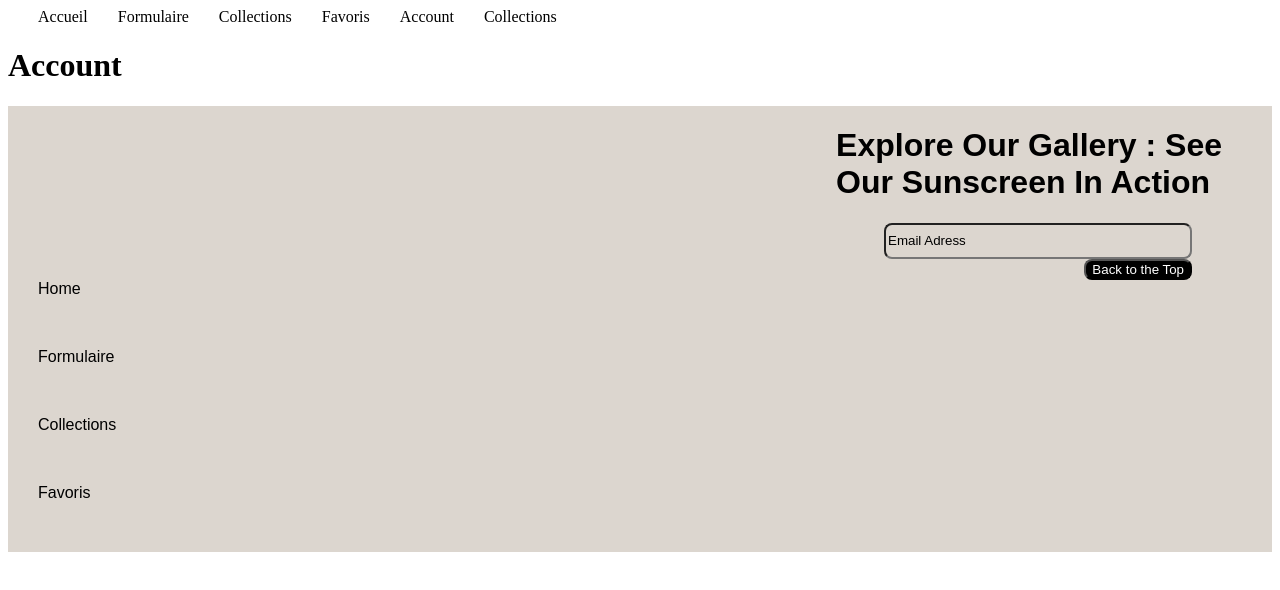
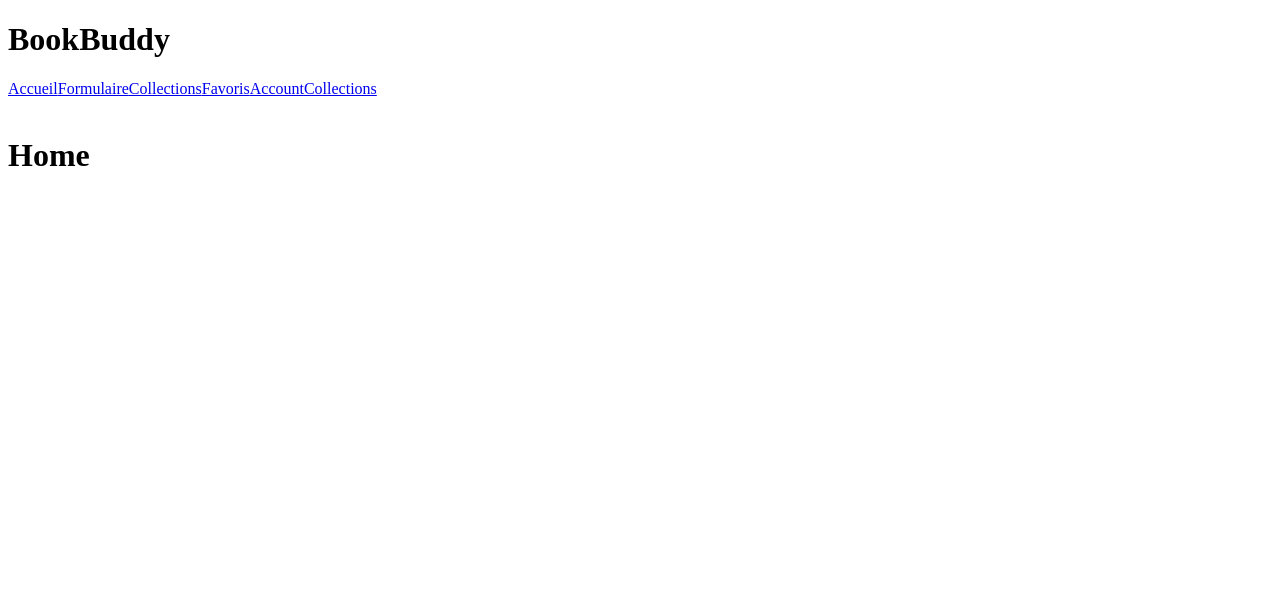
Before and after one commit to alyxandre-beniahia/bookBuddy, a React (Vite) app in the folder front-end/: page / in a window 1280 px wide. Shown: the top 590 px of the page. Built offline with nearby package versions, Linux system fonts and the light colour scheme; a web font is replaced by a local one.

Commit message:
add componant navbar in all pages

```diff
--- /dev/null
+++ b/front-end/src/components/navbar.jsx
@@ -0,0 +1,20 @@
+import { Link } from 'react-router-dom';
+
+function Navbar(){
+    return(
+        <header>
+            <h1>BookBuddy</h1>
+            <nav>
+            <Link to="/">Accueil</Link>
+            <Link to="/form">Formulaire</Link>
+            <Link to="/collections">Collections</Link>
+            <Link to="/favorites">Favoris</Link>
+            <Link to="/account">Account</Link>
+            <Link to="/collections">Collections</Link>
+            </nav>
+            <img src="" alt="" />
+        </header>
+    );
+}
+
+export default Navbar;
--- a/front-end/src/pages/account.jsx
+++ b/front-end/src/pages/account.jsx
@@ -1,45 +1,11 @@
-import React from 'react';
-import { Link } from 'react-router-dom';
-import './styles.css';
+import NavBar from '../components/navbar';
 
-function Account() {
-    return (
-        <div>
-            <header>
-                <nav>
-                    <Link to="/">Accueil</Link>
-                    <Link to="/form">Formulaire</Link>
-                    <Link to="/collections">Collections</Link>
-                    <Link to="/favorites">Favoris</Link>
-                    <Link to="/account">Account</Link>
-                    <Link to="/collections">Collections</Link>
-                </nav>
-                <h1>Account</h1>
-            </header>
-
-            <footer>
-                <div class="space">
-                <div class="phrase2">
-                <h1>Explore Our Gallery : See<br></br> Our Sunscreen In Action</h1>
-                </div>
-                <div class="phrase">
-                <label for="email"></label>
-                <input type="email" id="email" name="email" placeholder='Email Adress'></input>
-                </div>
-                <div class="phrase">
-                <button class="bouton">Back to the Top</button>
-                </div>
-                </div>
-                <div class="liens">
-                <nav>
-                    <Link to="/">Home</Link>
-                    <Link to="/form">Formulaire</Link>
-                    <Link to="/collections">Collections</Link>
-                    <Link to="/favorites">Favoris</Link>
-                </nav>
-                </div>
-            </footer>
-        </div>
+function Account(){
+    return(
+        <header>
+            <NavBar/>
+            <h1>Account</h1>
+        </header>
     );
 }
 
--- a/front-end/src/pages/collections.jsx
+++ b/front-end/src/pages/collections.jsx
@@ -1,44 +1,11 @@
-import { Link } from 'react-router-dom';
-import './styles.css';
+import NavBar from '../components/navbar';
 
 function Collections(){
-    return (
-        <div>
-            <header>
-                <nav>
-                    <Link to="/">Accueil</Link>
-                    <Link to="/form">Formulaire</Link>
-                    <Link to="/collections">Collections</Link>
-                    <Link to="/favorites">Favoris</Link>
-                    <Link to="/account">Account</Link>
-                    <Link to="/collections">Collections</Link>
-                </nav>
-                <h1>Account</h1>
-            </header>
-
-            <footer>
-                <div class="space">
-                <div class="phrase2">
-                <h1>Explore Our Gallery : See<br></br> Our Sunscreen In Action</h1>
-                </div>
-                <div class="phrase">
-                <label for="email"></label>
-                <input type="email" id="email" name="email" placeholder='Email Adress'></input>
-                </div>
-                <div class="phrase">
-                <button class="bouton">Back to the Top</button>
-                </div>
-                </div>
-                <div class="liens">
-                <nav>
-                    <Link to="/">Home</Link>
-                    <Link to="/form">Formulaire</Link>
-                    <Link to="/collections">Collections</Link>
-                    <Link to="/favorites">Favoris</Link>
-                </nav>
-                </div>
-            </footer>
-        </div>
+    return(
+        <header>
+            <NavBar/>
+            <h1>Collections</h1>
+        </header>
     );
 }
 
--- a/front-end/src/pages/favorites.jsx
+++ b/front-end/src/pages/favorites.jsx
@@ -1,44 +1,11 @@
-import { Link } from 'react-router-dom';
-import './styles.css';
+import NavBar from '../components/navbar';
 
 function Favorites(){
-    return (
-        <div>
-            <header>
-                <nav>
-                    <Link to="/">Accueil</Link>
-                    <Link to="/form">Formulaire</Link>
-                    <Link to="/collections">Collections</Link>
-                    <Link to="/favorites">Favoris</Link>
-                    <Link to="/account">Account</Link>
-                    <Link to="/collections">Collections</Link>
-                </nav>
-                <h1>Account</h1>
-            </header>
-
-            <footer>
-                <div class="space">
-                <div class="phrase2">
-                <h1>Explore Our Gallery : See<br></br> Our Sunscreen In Action</h1>
-                </div>
-                <div class="phrase">
-                <label for="email"></label>
-                <input type="email" id="email" name="email" placeholder='Email Adress'></input>
-                </div>
-                <div class="phrase">
-                <button class="bouton">Back to the Top</button>
-                </div>
-                </div>
-                <div class="liens">
-                <nav>
-                    <Link to="/">Home</Link>
-                    <Link to="/form">Formulaire</Link>
-                    <Link to="/collections">Collections</Link>
-                    <Link to="/favorites">Favoris</Link>
-                </nav>
-                </div>
-            </footer>
-        </div>
+    return(
+        <header>
+            <NavBar/>
+            <h1>Favorites</h1>
+        </header>
     );
 }
 
--- a/front-end/src/pages/home.jsx
+++ b/front-end/src/pages/home.jsx
@@ -1,44 +1,11 @@
-import { Link } from 'react-router-dom';
-import './styles.css';
+import NavBar from '../components/navbar';
 
 function Home(){
-    return (
-        <div>
-            <header>
-                <nav>
-                    <Link to="/">Accueil</Link>
-                    <Link to="/form">Formulaire</Link>
-                    <Link to="/collections">Collections</Link>
-                    <Link to="/favorites">Favoris</Link>
-                    <Link to="/account">Account</Link>
-                    <Link to="/collections">Collections</Link>
-                </nav>
-                <h1>Account</h1>
-            </header>
-
-            <footer>
-                <div class="space">
-                <div class="phrase2">
-                <h1>Explore Our Gallery : See<br></br> Our Sunscreen In Action</h1>
-                </div>
-                <div class="phrase">
-                <label for="email"></label>
-                <input type="email" id="email" name="email" placeholder='Email Adress'></input>
-                </div>
-                <div class="phrase">
-                <button class="bouton">Back to the Top</button>
-                </div>
-                </div>
-                <div class="liens">
-                <nav>
-                    <Link to="/">Home</Link>
-                    <Link to="/form">Formulaire</Link>
-                    <Link to="/collections">Collections</Link>
-                    <Link to="/favorites">Favoris</Link>
-                </nav>
-                </div>
-            </footer>
-        </div>
+    return(
+        <header>
+            <NavBar/>
+            <h1>Home</h1>
+        </header>
     );
 }
 
```
